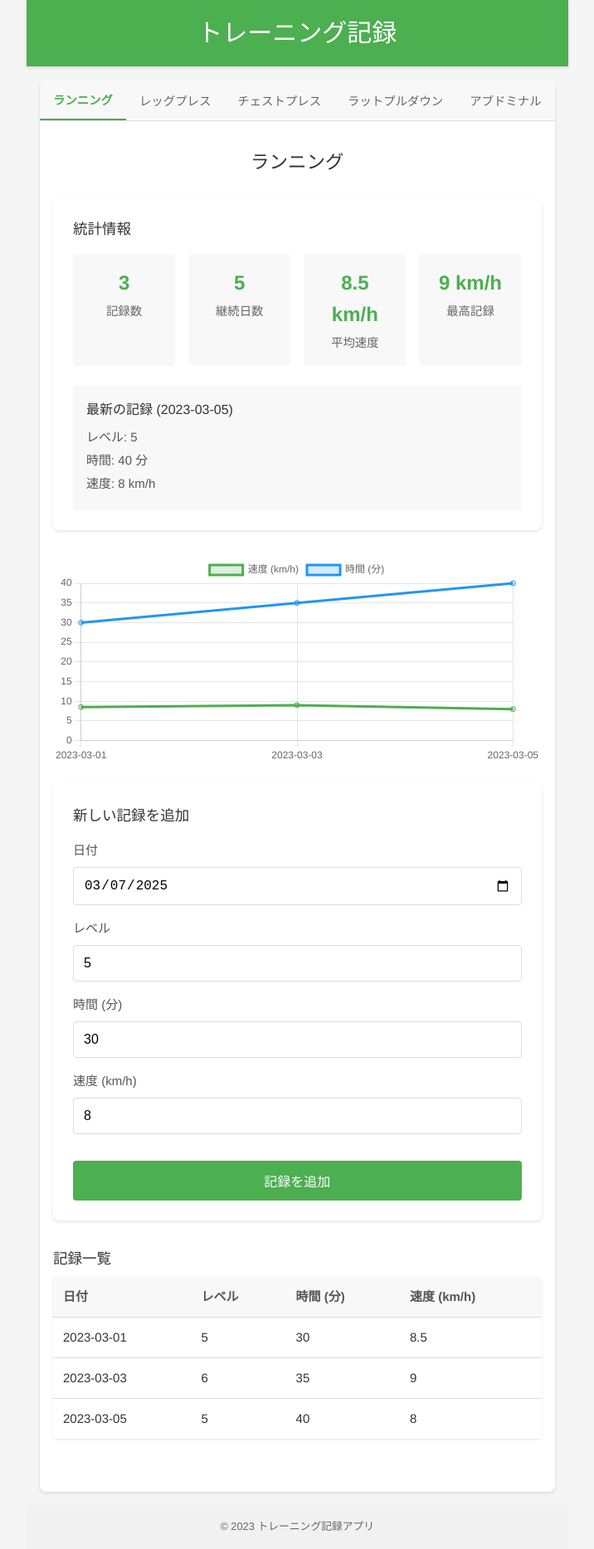
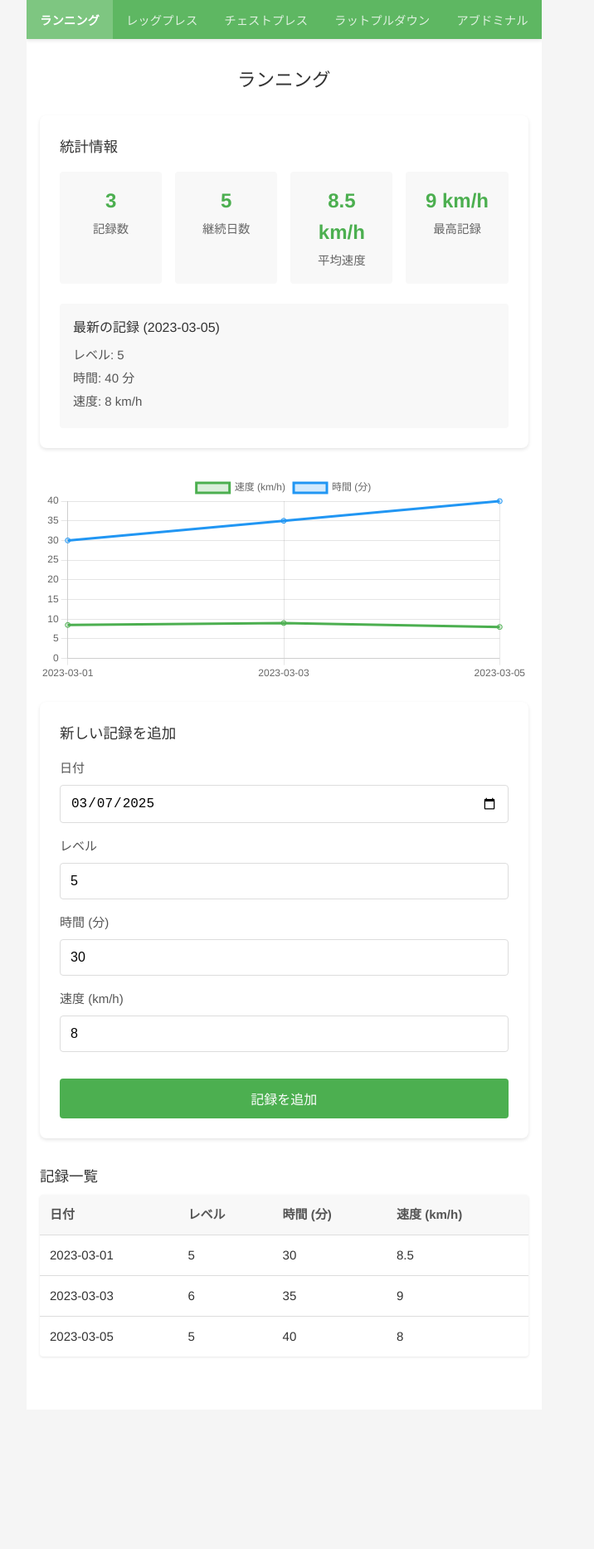
Before and after one commit to huma17ax/training_log, a Vue app: page / in a window 1280 px wide. Shown: the whole page at 83% size, without its empty margins (0-716 px from the left). After the commit the page ends 1699 px from the top, so only its background shows below. Built offline with nearby package versions, Linux system fonts and the light colour scheme; the HTML template or start-up script is replaced by a standard one.

Commit message:
[feat] ヘッダーとフッターを削除し、タブを固定ヘッダーに変更

```diff
--- a/src/App.vue
+++ b/src/App.vue
@@ -4,15 +4,9 @@ import TrainingTabs from '@/components/TrainingTabs.vue'
 
 <template>
   <div class="app-container">
-    <header>
-      <h1>トレーニング記録</h1>
-    </header>
     <main>
       <TrainingTabs />
     </main>
-    <footer>
-      <p>© 2023 トレーニング記録アプリ</p>
-    </footer>
   </div>
 </template>
 
@@ -47,25 +41,9 @@ body {
   margin: 0 auto;
 }
 
-header {
-  background-color: var(--primary-color);
-  color: white;
-  padding: 1rem;
-  text-align: center;
-  box-shadow: 0 2px 4px rgba(0, 0, 0, 0.1);
-}
-
 main {
   flex: 1;
-  padding: 1rem;
-}
-
-footer {
-  background-color: #f1f1f1;
-  padding: 1rem;
-  text-align: center;
-  font-size: 0.8rem;
-  color: #666;
+  padding: 0;
 }
 
 @media (min-width: 768px) {
--- a/src/components/TrainingTabs.vue
+++ b/src/components/TrainingTabs.vue
@@ -25,6 +25,7 @@ const setActiveTab = (tab: TrainingType) => {
 <template>
   <div class="training-tabs">
     <div class="tabs-header">
+      <div class="tab-buttons">
         <button
           v-for="tab in tabs"
           :key="tab.id"
@@ -33,6 +34,7 @@ const setActiveTab = (tab: TrainingType) => {
         >
           {{ tab.label }}
         </button>
+      </div>
     </div>
 
     <div class="tab-content">
@@ -51,16 +53,28 @@ const setActiveTab = (tab: TrainingType) => {
   flex-direction: column;
   width: 100%;
   background-color: white;
-  border-radius: 8px;
-  box-shadow: 0 2px 4px rgba(0, 0, 0, 0.1);
   overflow: hidden;
 }
 
 .tabs-header {
+  position: sticky;
+  top: 0;
+  z-index: 100;
+  background-color: var(--primary-color);
+  color: white;
+  box-shadow: 0 2px 4px rgba(0, 0, 0, 0.1);
+}
+
+.tab-buttons {
   display: flex;
   overflow-x: auto;
-  background-color: #f8f8f8;
-  border-bottom: 1px solid var(--border-color);
+  background-color: rgba(255, 255, 255, 0.1);
+  scrollbar-width: none; /* Firefox */
+  -ms-overflow-style: none; /* IE and Edge */
+}
+
+.tab-buttons::-webkit-scrollbar {
+  display: none; /* Chrome, Safari, Opera */
 }
 
 .tab-button {
@@ -70,29 +84,26 @@ const setActiveTab = (tab: TrainingType) => {
   cursor: pointer;
   white-space: nowrap;
   font-size: 0.9rem;
-  color: #666;
+  color: rgba(255, 255, 255, 0.8);
   transition: all 0.3s ease;
 }
 
 .tab-button:hover {
-  background-color: #eee;
+  background-color: rgba(255, 255, 255, 0.1);
 }
 
 .tab-button.active {
-  color: var(--primary-color);
-  border-bottom: 2px solid var(--primary-color);
+  color: white;
+  background-color: rgba(255, 255, 255, 0.2);
   font-weight: bold;
 }
 
 .tab-content {
   padding: 1rem;
+  flex: 1;
 }
 
 @media (max-width: 600px) {
-  .tabs-header {
-    justify-content: flex-start;
-  }
-
   .tab-button {
     padding: 0.6rem 0.8rem;
     font-size: 0.8rem;
```
Lines whose indentation alone changed are shown as unchanged.
